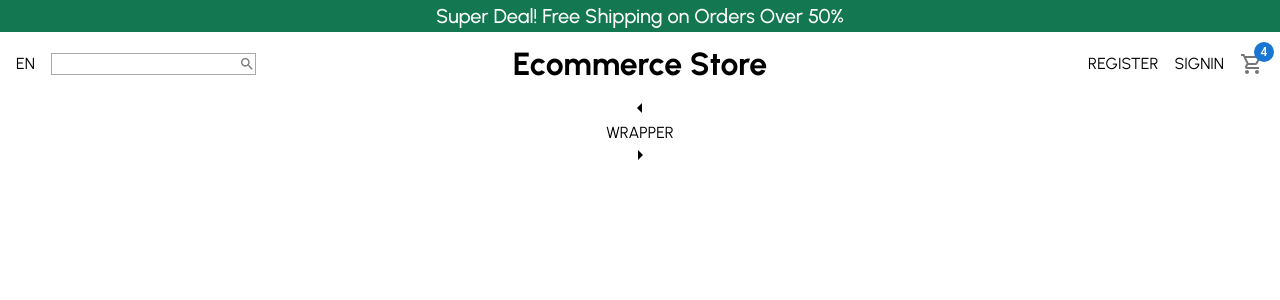
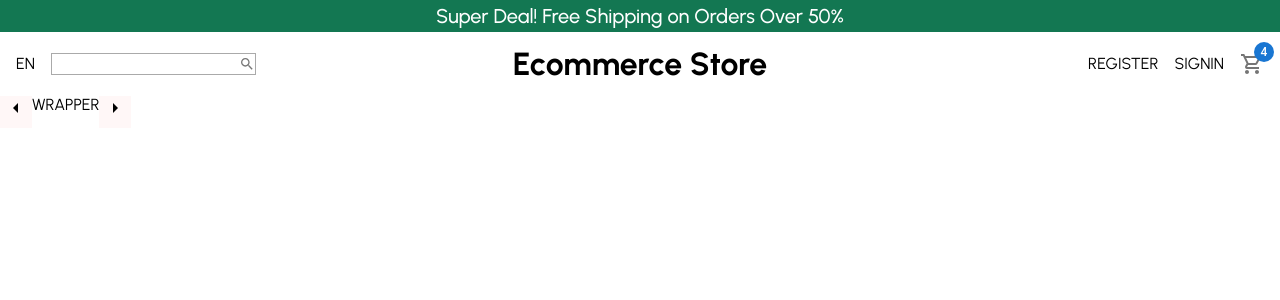
Before and after one commit to adarraji/react-shop, a React (Create React App) app: page / in a window 1280 px wide. Shown: the top 300 px of the page. Built offline with nearby package versions, Linux system fonts and the light colour scheme.

Commit message:
added container and arrow styles

```diff
--- a/src/components/Slider/Slider.css
+++ b/src/components/Slider/Slider.css
@@ -0,0 +1,3 @@
+.slider-arrow {
+    background-color: #fff7f7;
+}
--- a/src/components/Slider/Slider.js
+++ b/src/components/Slider/Slider.js
@@ -6,12 +6,12 @@ import { sliderItems } from "../../data";
 
 const Slider = () => {
     return (
-        <div>
-            <div>
+        <div className="w-100 vh-100 flex">
+            <div className="slider-arrow w2 h2">
                 <ArrowLeftIcon />
             </div>
             <div>WRAPPER</div>
-            <div>
+            <div className="slider-arrow w2 h2">
                 <ArrowRightIcon />
             </div>
         </div>
```
